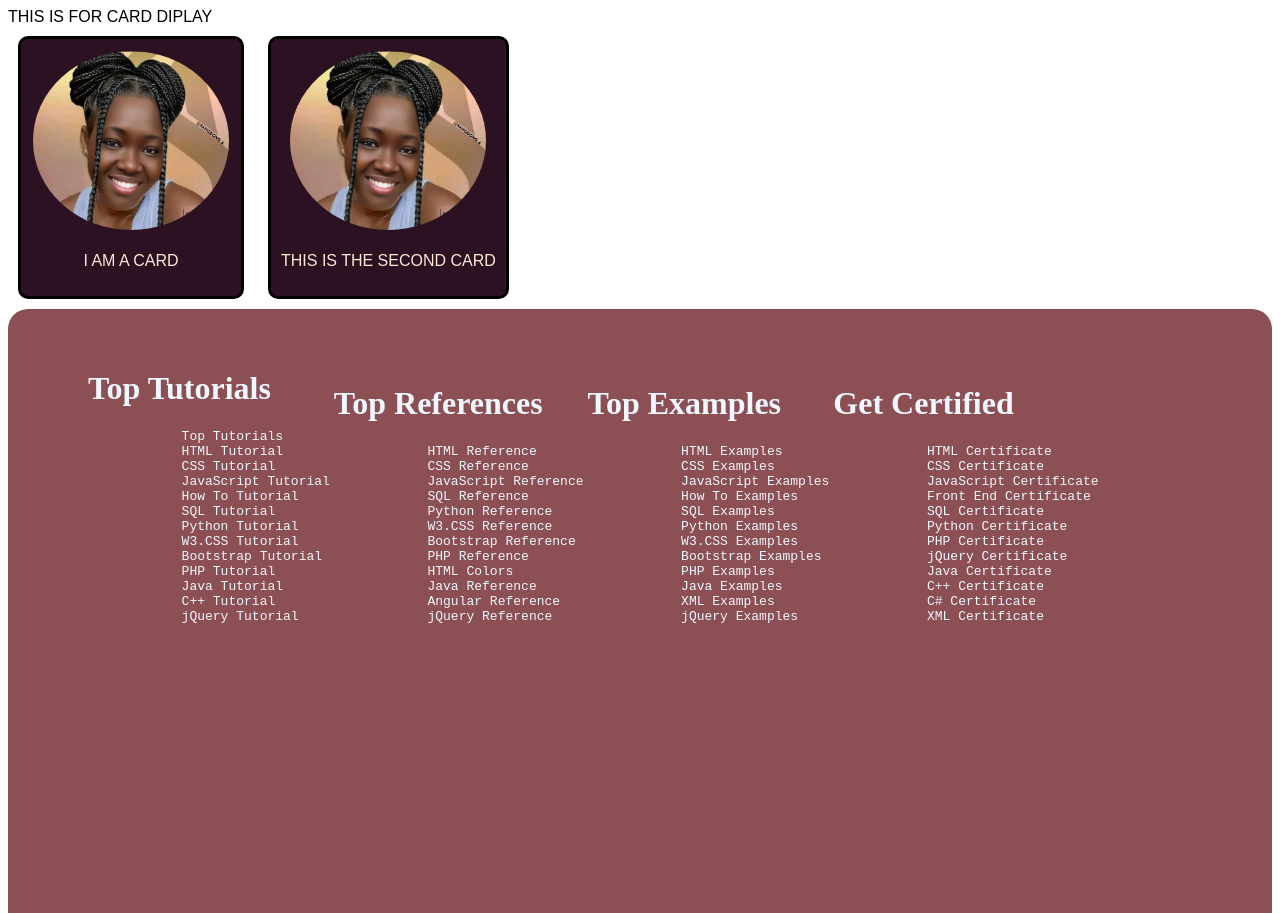
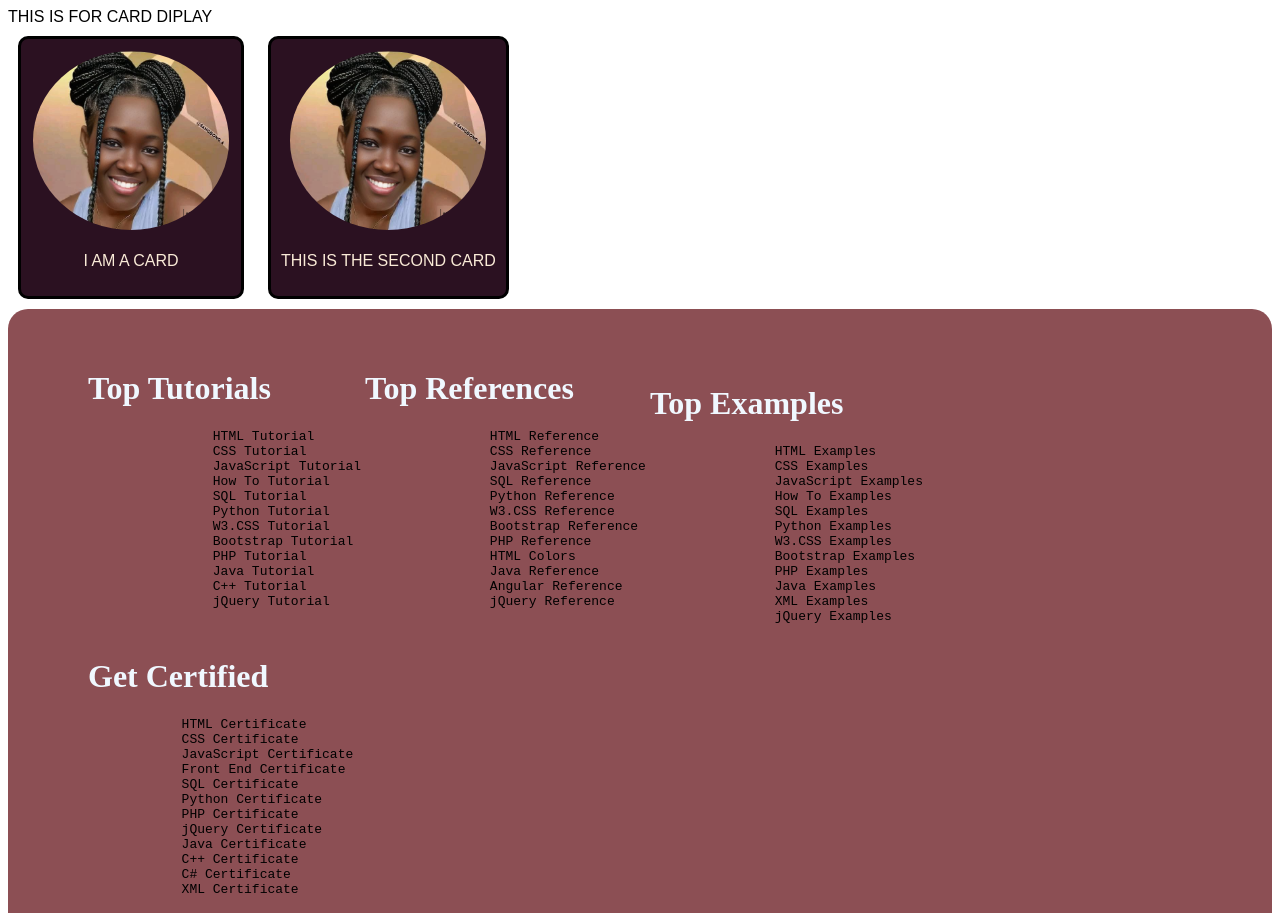
Before and after one commit to kakanyero/express-js, a website: page TRY.html in a window 1280 px wide. Shown: the top 913 px of the page. Drawn offline with Linux system fonts and the light colour scheme.

Commit message:
done for today

```diff
--- a/TRY.html
+++ b/TRY.html
@@ -24,7 +24,6 @@
             <div class="inn">
             <h1>Top Tutorials</h1>
             <pre>
-            Top Tutorials
                 HTML Tutorial
                 CSS Tutorial
                 JavaScript Tutorial
@@ -36,7 +35,8 @@
                 PHP Tutorial
                 Java Tutorial
                 C++ Tutorial
-            jQuery Tutorial</pre>
+                jQuery Tutorial
+            </pre>
             </div>
         <div class="inn">
             <h1>Top References</h1>
@@ -52,7 +52,8 @@
                 HTML Colors
                 Java Reference
                 Angular Reference
-            jQuery Reference</pre>
+                jQuery Reference
+            </pre>
         </div>
         <div class="inn">
             <h1>Top Examples</h1>
--- a/try.css
+++ b/try.css
@@ -43,4 +43,11 @@
 }
 .foot .inn{
     display: inline-block;
+    unicode-bidi: isolate;
 }
+.footer .inn .h1{
+    text-align: leftr;
+}
+.footer .inn pre{
+    color: black;
+}
```
Lines whose indentation alone changed are shown as unchanged.
